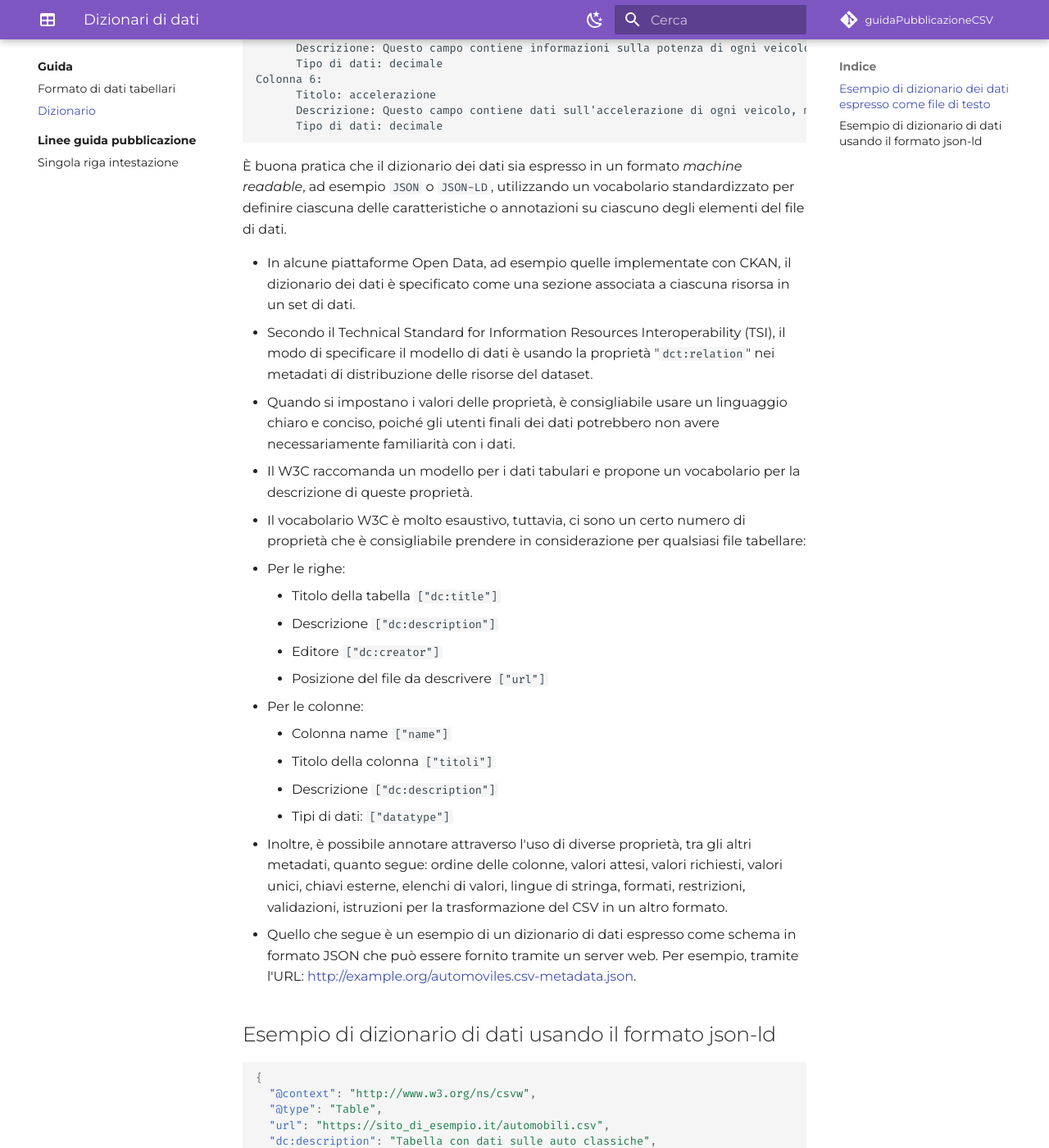
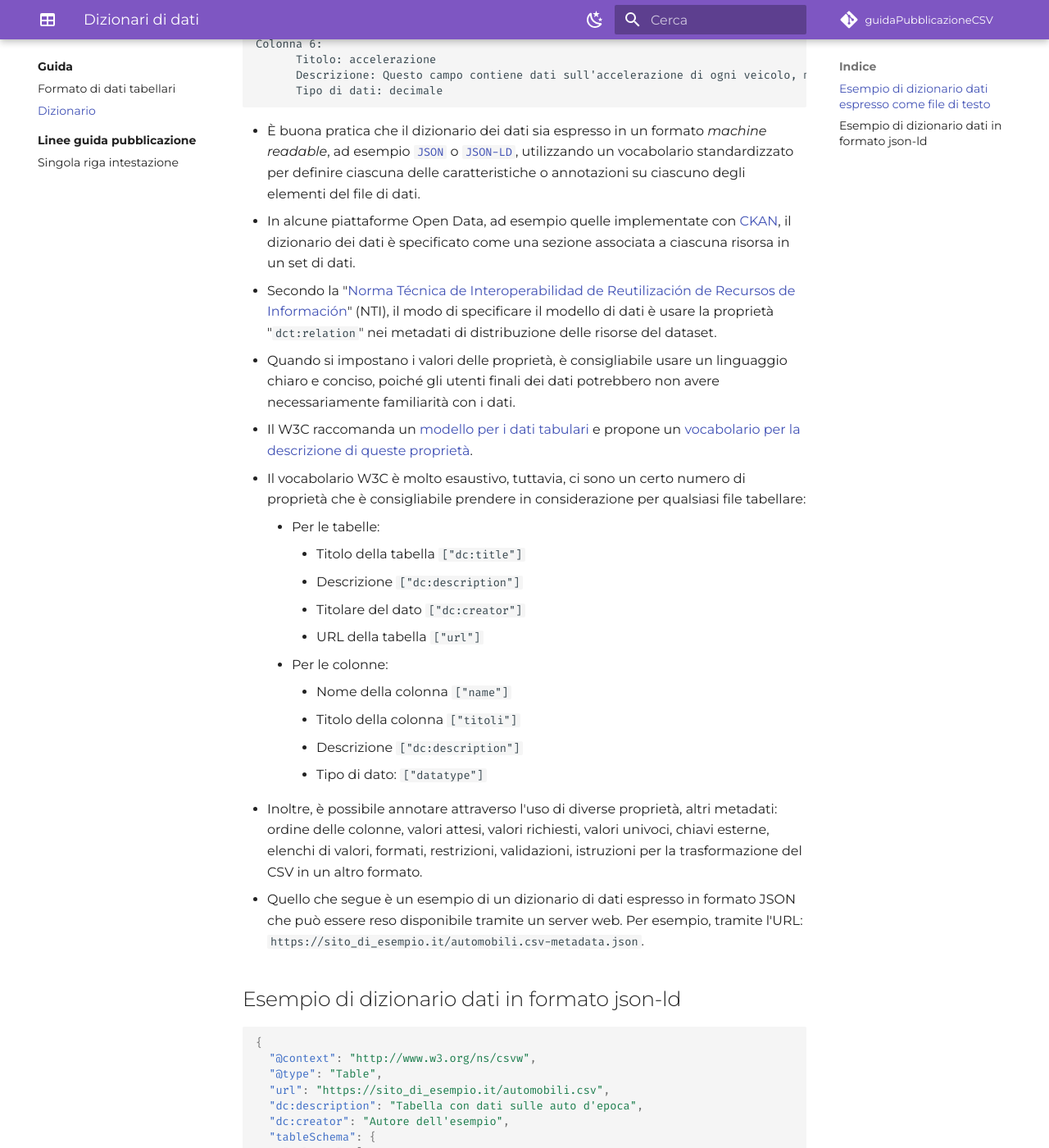
Before and after one commit to ondata/guidaPraticaPubblicazioneCSV, an MkDocs documentation site: the page built from docs/guida/dizionario_dati.md, in a window 1280 px wide and 1400 px high, scrolled down 1197 px. Shown: the whole window at 82% size. Built offline with MkDocs 1.6.1 and Material for MkDocs 9.7.7, drawn with Linux system fonts in a browser that asks for light colours; comment, search, counter and statistics services are not loaded; some of the changed text lies outside the part shown.

Commit message:
close #11

````diff
--- a/docs/guida/dizionario_dati.md
+++ b/docs/guida/dizionario_dati.md
@@ -7,16 +7,15 @@ title: Dizionari di dati
 
 # Dizionari di dati
 
-Il dizionario dei dati è un complemento essenziale per qualsiasi serie di dati, poiché fornisce all'utente dei dati informazioni sufficienti per elaborare e comprendere il suo contenuto senza ambiguità.
-
-- Il suo scopo è quello di garantire che la struttura del set di dati sia definita in termini facilmente comprensibili dagli utenti.
-- Ogni set di dati pubblicabile deve includere il suo dizionario di dati come documento separato, di solito accessibile tramite un URL dal punto di download del file di dati.
+- Il dizionario dei dati è un complemento essenziale per qualsiasi serie di dati, poiché fornisce all'utente le informazioni sufficienti per elaborare e comprenderne il contenuto senza ambiguità.
+- Il suo scopo è quello di garantire che la struttura del *set* di dati sia definita in termini facilmente comprensibili dagli utenti.
+- Ogni *set* di dati pubblicabile deve includere il suo dizionario di dati come documento separato, di solito accessibile tramite un URL presente nello spazio di download dei dati.
 - Il contenuto di un dizionario di dati può essere espresso in diversi modi, anche come un file di testo che descrive il contenuto di ogni colonna del set di dati.
 - Le caratteristiche o annotazioni espresse nel Dizionario dei dati sono le proprietà delle tabelle, colonne, righe e celle che compongono l'insieme di dati.
-- Quello che segue è un esempio di un dizionario di dati espresso come un file di testo che può essere fornito attraverso un server web. Per esempio, tramite l'URL: http://example.org/automoviles.csv-metadata.txt.
+- Quello che segue è un esempio di un dizionario di dati espresso come file di testo, che può essere fornito attraverso un server web. Per esempio, tramite l'URL: `https://sito_di_esempio.it/automobili.csv-metadata.txt`.
 
 
-## Esempio di dizionario dei dati espresso come file di testo
+## Esempio di dizionario dati espresso come file di testo
 
 ```
 File di dati: https://sito_di_esempio.it/automobili.csv
@@ -49,77 +48,73 @@ Colonna 6:
 ```
 
 
-È buona pratica che il dizionario dei dati sia espresso in un formato *machine readable*, ad esempio `JSON` o `JSON-LD`, utilizzando un vocabolario standardizzato per definire ciascuna delle caratteristiche o annotazioni su ciascuno degli elementi del file di dati.
-
-- In alcune piattaforme Open Data, ad esempio quelle implementate con CKAN, il dizionario dei dati è specificato come una sezione associata a ciascuna risorsa in un set di dati.
-- Secondo il Technical Standard for Information Resources Interoperability (TSI), il modo di specificare il modello di dati è usando la proprietà "`dct:relation`" nei metadati di distribuzione delle risorse del dataset.
+- È buona pratica che il dizionario dei dati sia espresso in un formato *machine readable*, ad esempio [`JSON`](https://www.w3schools.com/js/js_json_intro.asp) o [`JSON-LD`](https://www.w3.org/TR/json-ld11/), utilizzando un vocabolario standardizzato per definire ciascuna delle caratteristiche o annotazioni su ciascuno degli elementi del file di dati.
+- In alcune piattaforme Open Data, ad esempio quelle implementate con [CKAN](https://ckan.org/), il dizionario dei dati è specificato come una sezione associata a ciascuna risorsa in un set di dati.
+- Secondo la "[Norma Técnica de Interoperabilidad de Reutilización de Recursos de Información](https://datos.gob.es/es/documentacion/norma-tecnica-de-interoperabilidad-de-reutilizacion-de-recursos-de-informacion)" (NTI), il modo di specificare il modello di dati è usare la proprietà "`dct:relation`" nei metadati di distribuzione delle risorse del dataset.
 - Quando si impostano i valori delle proprietà, è consigliabile usare un linguaggio chiaro e conciso, poiché gli utenti finali dei dati potrebbero non avere necessariamente familiarità con i dati.
-- Il W3C raccomanda un modello per i dati tabulari e propone un vocabolario per la descrizione di queste proprietà.
+- Il W3C raccomanda un [modello per i dati tabulari](https://www.w3.org/TR/tabular-metadata/) e propone un [vocabolario per la descrizione di queste proprietà](https://www.w3.org/TR/tabular-metadata/).
 - Il vocabolario W3C è molto esaustivo, tuttavia, ci sono un certo numero di proprietà che è consigliabile prendere in considerazione per qualsiasi file tabellare:
-
-- Per le righe:
-     - Titolo della tabella `["dc:title"]`
-     - Descrizione `["dc:description"]`
-     - Editore `["dc:creator"]`
-     - Posizione del file da descrivere `["url"]`
-
-- Per le colonne:
-     - Colonna name `["name"]`
-     - Titolo della colonna `["titoli"]`
-     - Descrizione `["dc:description"]`
-     - Tipi di dati: `["datatype"]`
-
-- Inoltre, è possibile annotare attraverso l'uso di diverse proprietà, tra gli altri metadati, quanto segue: ordine delle colonne, valori attesi, valori richiesti, valori unici, chiavi esterne, elenchi di valori, lingue di stringa, formati, restrizioni, validazioni, istruzioni per la trasformazione del CSV in un altro formato.
-- Quello che segue è un esempio di un dizionario di dati espresso come schema in formato JSON che può essere fornito tramite un server web. Per esempio, tramite l'URL: [http://example.org/automoviles.csv-metadata.json](http://example.org/automoviles.csv-metadata.json).
+    - Per le tabelle:
+         - Titolo della tabella `["dc:title"]`
+         - Descrizione `["dc:description"]`
+         - Titolare del dato `["dc:creator"]`
+         - URL della tabella `["url"]`
+    - Per le colonne:
+         - Nome della colonna `["name"]`
+         - Titolo della colonna `["titoli"]`
+         - Descrizione `["dc:description"]`
+         - Tipo di dato: `["datatype"]`
+- Inoltre, è possibile annotare attraverso l'uso di diverse proprietà, altri metadati: ordine delle colonne, valori attesi, valori richiesti, valori univoci, chiavi esterne, elenchi di valori, formati, restrizioni, validazioni, istruzioni per la trasformazione del CSV in un altro formato.
+- Quello che segue è un esempio di un dizionario di dati espresso in formato JSON che può essere reso disponibile tramite un server web. Per esempio, tramite l'URL: `https://sito_di_esempio.it/automobili.csv-metadata.json`.
 
 
-## Esempio di dizionario di dati usando il formato json-ld
+## Esempio di dizionario dati in formato json-ld
 
 ```json
 {
   "@context": "http://www.w3.org/ns/csvw",
   "@type": "Table",
   "url": "https://sito_di_esempio.it/automobili.csv",
-  "dc:description": "Tabella con dati sulle auto classiche",
+  "dc:description": "Tabella con dati sulle auto d'epoca",
   "dc:creator": "Autore dell'esempio",
   "tableSchema": {
     "colonne": [
       {
         "name": "identificatore",
-        "title": "marchio",
+        "titles": "marchio",
         "dc:description": "Questo campo contiene informazioni sulla marca e il modello di ogni veicolo",
         "datatype": "string"
       },
       {
         "name": "anno",
-        "title": "anno",
+        "titles": "anno",
         "dc:description": "Questo campo contiene informazioni su l'anno di fabbricazione di ogni veicolo",
         "datatype": {
           "base": "data",
-          "formato": "aaaa"
+          "format": "yyyy"
         }
       },
       {
         "name": "cilindri",
-        "title": "cilindri",
+        "titles": "cilindri",
         "dc:description": "Questo campo contiene informazioni sul numero di cilindri di ogni veicolo",
         "datatype": "integer"
       },
       {
         "name": "consumo",
-        "title": "consumo",
+        "titles": "consumo",
         "dc:description": "Questo campo contiene informazioni sul consumo medio di carburante di ogni veicolo, misurato in litri / 100 km",
         "datatype": "decimal"
       },
       {
         "name": "potenza",
-        "title": "potenza",
+        "titles": "potenza",
         "dc:description": "Questo campo contiene informazioni sulla potenza di ogni veicolo, misurata in CV",
         "datatype": "decimal"
       },
       {
         "name": "accelerazione",
-        "title": "accelerazione",
+        "titles": "accelerazione",
         "dc:description": "Questo campo contiene dati sull'accelerazione di ogni veicolo misurata in m/sec2",
         "datatype": "decimal"
       }
@@ -132,10 +127,9 @@ Colonna 6:
 Il dizionario dei dati mostrato come esempio è associato al set di dati mostrato in questa guida.
 
 - Tra le altre proprietà, il nome di ogni colonna viene descritto utilizzando la proprietà `name`.
-- L'uso della proprietà `title` è usato per specificare la riga di intestazione della tabella. L'assenza di questa proprietà indica che la tabella non ha una riga di intestazione.
-- Questa intestazione per ogni colonna può essere accompagnata da un codice di lingua in modo che la riga di intestazione possa essere espressa in diverse lingue.
-- La proprietà `datatype` è usata per descrivere i tipi di dati in cui il <kbd>  manca una parola </kbd>
-esprime ogni valore nella colonna corrispondente.
-- La proprietà "description" permette di includere un testo descrittivo del contenuto di ogni colonna.
-- Strumenti come quelli descritti nella sezione "Toolbox forCSVfiles" di questa guida, per esempio CSVlint, permettono di controllare la coerenza del dataset confrontando il contenuto del dizionario dei dati e la struttura del file dei dati.
-- Tra gli altri controlli, è possibile convalidare il numero di colonne e i loro nomi, il tipo di valori ammessi, se questi valori devono essere unici o se ci sono collegamenti di questi valori ad altre tabelle (chiavi esterne).
+- La proprietà `titles` è usata per definire un titolo *human-readable* per la colonna.
+- Il `titles` della colonna può essere accompagnato da un codice di lingua in modo che la riga di intestazione possa essere descritta in diverse lingue.
+- La proprietà `datatype` è usata per descrivere il tipo di dato in cui è espressa la colonna corrispondente.
+- La proprietà `dc:description` permette di includere un testo descrittivo del contenuto di ogni colonna.
+- Strumenti come quelli descritti nella sezione ["Strumenti per file CSV"](strumenti_file_CSV.md) di questa guida, per esempio CSVlint, permettono di controllare la coerenza del dataset confrontando il contenuto del dizionario dei dati e la struttura del file dei dati.
+- Tra gli altri controlli, è possibile convalidare il numero di colonne e i loro nomi, il tipo di valori ammessi, se questi valori devono essere univoci o se ci sono collegamenti di questi valori ad altre tabelle (chiavi esterne).
````
Also changed, not shown: docs/guida/strumenti_file_CSV.md (added, +1 -0 lines).
